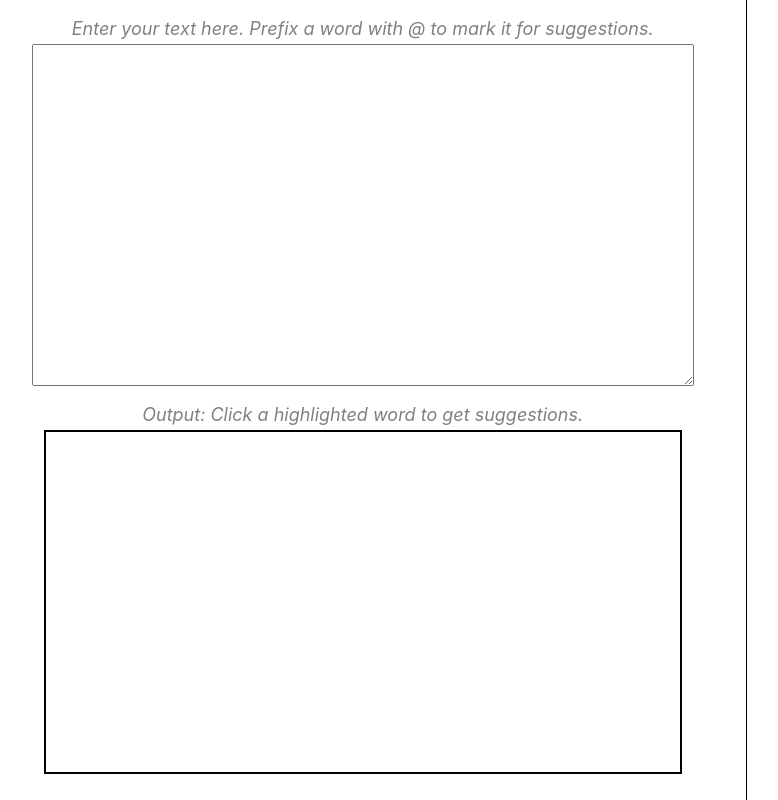
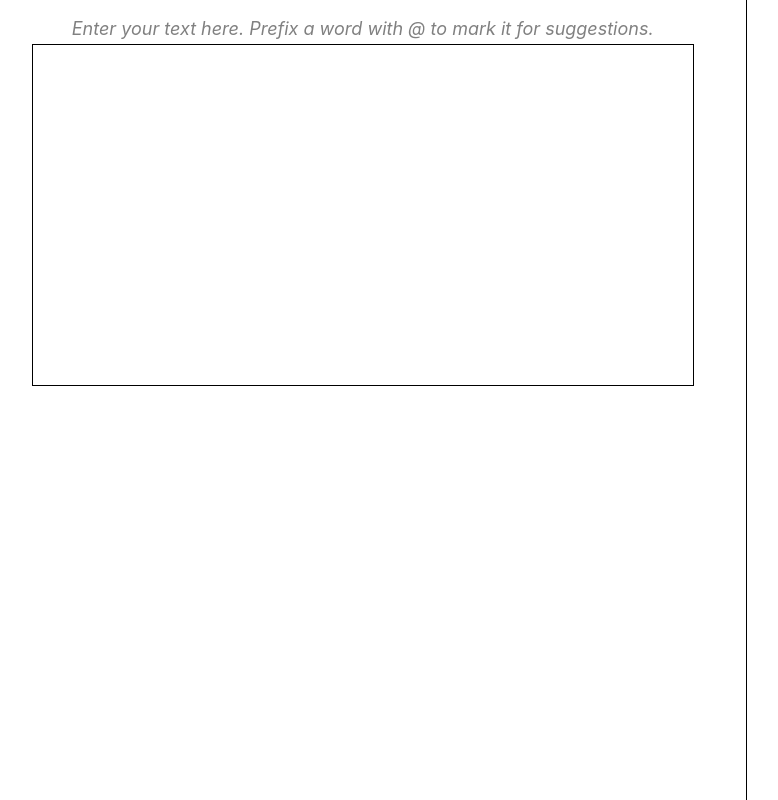
Before and after one commit to AEst2002/word-suggester, a React (Create React App) app: page / in a window 1280 px wide. Shown: the whole page, without its empty margins (21-799 px from the left). Built offline with nearby package versions, Linux system fonts and the light colour scheme.

Commit message:
broken state with contenteditable div

```diff
--- a/src/components/SuggestionBox/index.js
+++ b/src/components/SuggestionBox/index.js
@@ -1,4 +1,4 @@
-import React, {useState, useEffect} from 'react'
+import React, {useState, useEffect, useMemo, memo} from 'react'
 import { Container, Prompter, Row, SubmitButton, SuggestedWord, SuggestionGrid, TitleText } from './styles'
 import XIcon from '../../assets/close.png'
 import OpenAI from "openai";
@@ -11,26 +11,22 @@ import OpenAI from "openai";
 //     dangerouslyAllowBrowser: true,
 // }));
 
-const SuggestionBox = ({ word, setWord }) => {
+const SuggestionBox = ({ word }) => {
     // In here let's set up code for giving GPT an initial prompt,
     // and continued prompting should happen inside this component.
-    const initPrompt = `Give me 4 synonyms for the word ${word}. Format your response as an array, for example: ["word1", "word2", "word3", "word4"]. Do not include any other information in your response. All future messages will provide extra context for the word. Use expert-level writing unless asked otherwise.`
+    const initPrompt = useMemo(() => {console.log('memo'); return`Give me 4 synonyms for the word ${word}. Format your response as an array, for example: ["word1", "word2", "word3", "word4"]. Do not include any other information in your response. All future messages will provide extra context for the word.`}, [word])
     const [suggestions, setSuggestions] = useState([])
-    const [openAIClient, setOpenAIClient] = useState(null)
     const [messages, setMessages] = useState([{"role": "user", "content": initPrompt}])
     const [newMessage, setNewMessage] = useState("")
     const [visible, setVisible] = useState(true)
 
-
     useEffect(() => {
-        // investigate later: defining outside useEffect causes repeated re-runs
         const openai = new OpenAI({
             organization: 'org-x7LE1EOortseNW98HPCIMzye',
             apiKey: process.env.REACT_APP_OPENAI_API_KEY,
             dangerouslyAllowBrowser: true,
         });
 
-        setOpenAIClient(openai)
         const generateText = async () => {
             const response = await openai.chat.completions.create({
                 model: 'gpt-3.5-turbo',
@@ -38,14 +34,12 @@ const SuggestionBox = ({ word, setWord }) => {
                 max_tokens: 50,
                 messages: messages
             });
-
             // Return the generated text from the response
-            console.log(JSON.parse(response.choices[0].message.content)[0])
-            console.log("NDWHJABUYBEUYAE")
             setSuggestions(JSON.parse(response.choices[0].message.content))
         }
+
         generateText()
-    }, [word, initPrompt, messages])
+    }, [messages])
 
     return (
         <>
@@ -61,7 +55,7 @@ const SuggestionBox = ({ word, setWord }) => {
                         />
                     </Row>
                     <SuggestionGrid>
-                        {suggestions.map((s) => <SuggestedWord>{s}</SuggestedWord>)}
+                        {(suggestions.length > 0) ? (suggestions.map((s) => <SuggestedWord key={s}>{s}</SuggestedWord>)) : 'Loading...'}
                     </SuggestionGrid>
                     <Row>
                         <Prompter value={newMessage} onChange={e => setNewMessage(e.target.value)} placeholder='Add additional context...'/>
@@ -74,4 +68,4 @@ const SuggestionBox = ({ word, setWord }) => {
     )
 }
 
-export default SuggestionBox
+export default memo(SuggestionBox)
--- a/src/containers/Main/index.js
+++ b/src/containers/Main/index.js
@@ -1,17 +1,18 @@
 import React, { useState } from 'react'
-import { InstructText, MainInput, Container, SideMenu, Column, WritingOutput } from './styles'
+import { InstructText, MainInput, Container, SideMenu, Column } from './styles'
 import SuggestionBox from '../../components/SuggestionBox'
 
 const Main = () => {
-    const [wordList, setWordList] = useState([])
     const [sugList, setSugList] = useState([])
+    // const [count, setCount] = useState(0)
 
-    const wordMapping = (word) => {
-
-        return word.startsWith('@') ?
-            (<text onClick={() => {setSugList([...sugList, word])}} style={{cursor: 'pointer', color: 'red'}}>{word.substring(1) + ' '}</text>)
-             : (<text>{word + ' '}</text>)
-    }
+    document.addEventListener('keypress', event => {
+        if (event.key === '@'){
+            const txt = document.getElementById('inputArea').innerHTML;
+            setSugList([...sugList, txt.split(" ").slice(-1)[0]])
+            // sugList.push(txt.split(" ").slice(-1)[0])
+        }
+      })
 
     return (
         <Container>
@@ -19,14 +20,10 @@ const Main = () => {
                 <InstructText>
                     Enter your text here. Prefix a word with @ to mark it for suggestions.
                 </InstructText>
-                <MainInput onChange={e => {setWordList(e.target.value.split(' '))}} />
-                <InstructText>
-                    Output: Click a highlighted word to get suggestions.
-                </InstructText>
-                <WritingOutput>{wordList.map(word => wordMapping(word))}</WritingOutput>
+                <MainInput contentEditable id={'inputArea'} />
             </Column>
             <SideMenu>
-            {sugList.map((word) => {return <SuggestionBox word={word.substring(1)}></SuggestionBox>})}
+            {sugList.map((suggestion) => {return <SuggestionBox key={suggestion} word={suggestion} />})}
             </SideMenu>
         </Container>
     )
--- a/src/containers/Main/styles.js
+++ b/src/containers/Main/styles.js
@@ -6,10 +6,11 @@ export const InstructText = styled.p`
     font-style: italic;
     margin-bottom: 5px;
 `
-export const MainInput = styled.textarea`
+export const MainInput = styled.div`
     width: 50vw;
     min-height: 40%;
     padding: 10px;
+    border: 1px solid black;
 `
 
 export const Container = styled.div`
```
